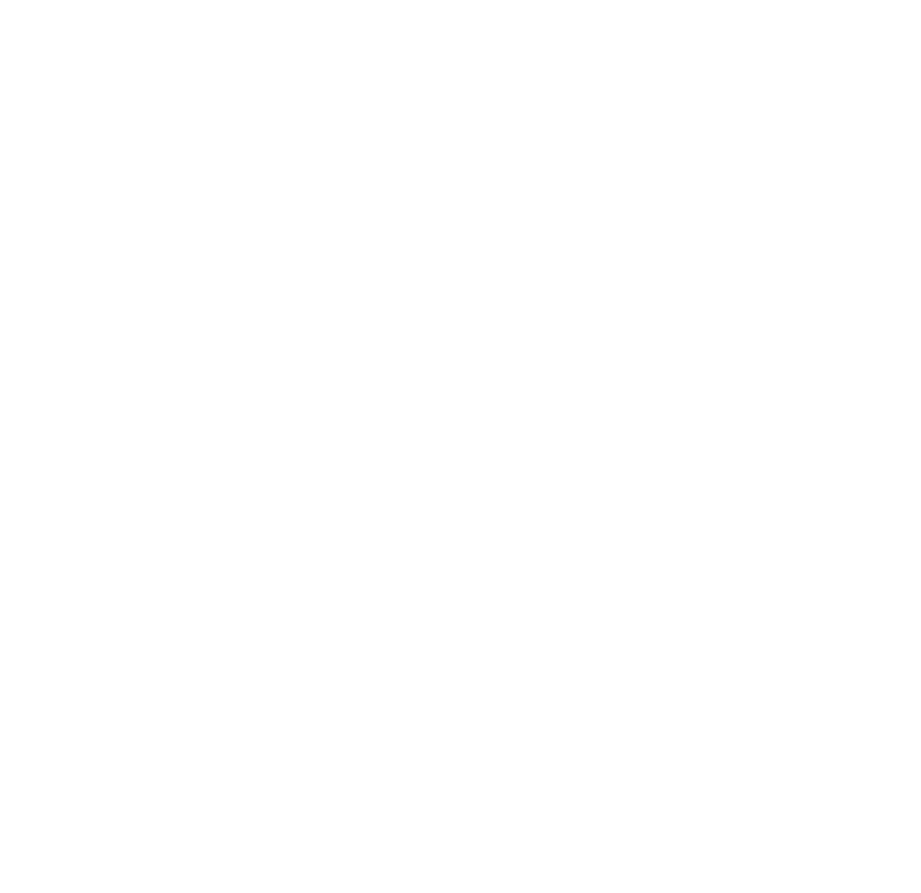
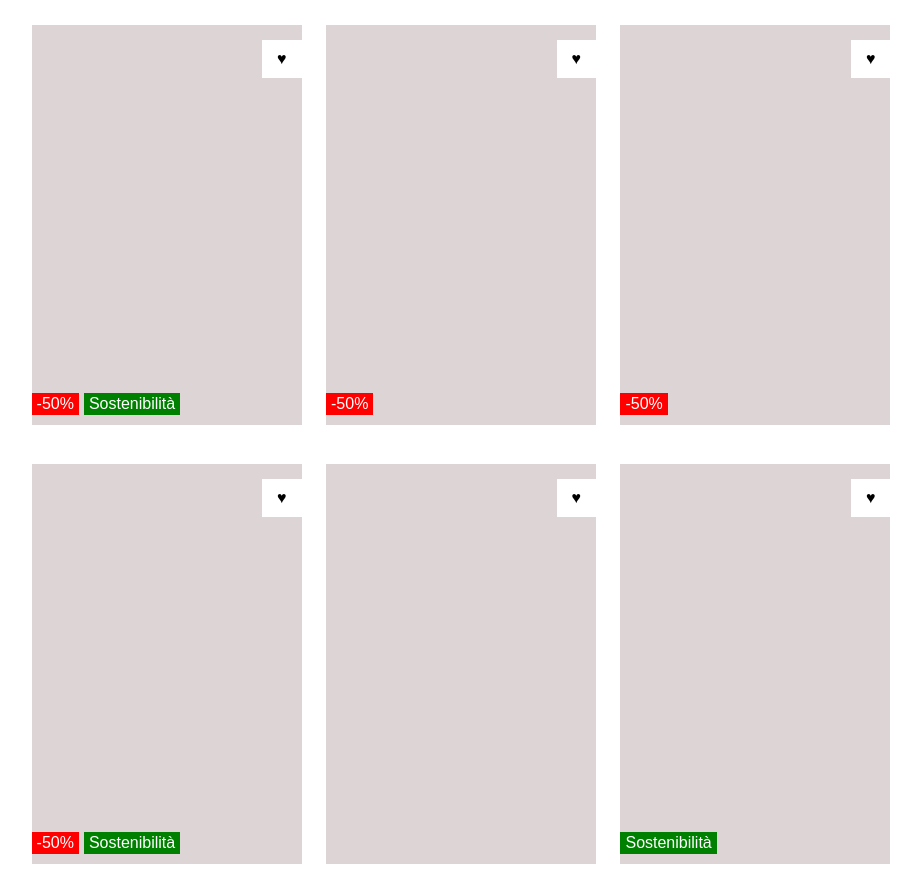
Before and after one commit to agostinopique/html-css-boolando, a plain HTML site: page index.html in a window 1280 px wide. Shown: the whole page, without its empty margins (179-1100 px from the left). Before the commit the page ends 800 px from the top, so only its background shows below. Drawn offline with Linux system fonts and the light colour scheme.

Commit message:
Create le strutture base per le card dei prodotti, compresi sconti, heart e sostenibility

```diff
--- a/assets/style.css
+++ b/assets/style.css
@@ -1,5 +1,67 @@
- * {
+/*  GENERALE */
+* {
   margin: 0;
   padding: 0;
   box-sizing: border-box;
 }
+body {
+  font-family: Arial, Helvetica, sans-serif;
+}
+
+
+/* UITILITY */
+
+.clearfix {
+  content: "";
+  display: table;
+  clear: both;
+}
+
+
+
+/* MAIN */
+
+
+.row {
+  width: 80%;
+  margin: 15px auto;
+  text-align: center;
+}
+
+.product{
+  width: 270px;
+  height: 400px;
+  background-color: rgb(221, 213, 213);
+  display: inline-block;
+  margin: 10px;
+  position: relative;
+}
+
+.products-notes {
+  position: absolute;
+  bottom: 10px;
+}
+
+.discount {
+  float: left;
+  background-color: red;
+  padding: 2px 5px;
+  margin-right: 5px;
+  color: white;
+}
+
+.sostenibility {
+  float: left;
+  padding: 2px 5px;
+  background-color: green;
+  color: white;
+  bottom: 5px;
+}
+
+.heart {
+  position: absolute;
+  right: 0;
+  top: 15px;
+  background-color: white;
+  padding: 10px 15px;
+}
--- a/index.html
+++ b/index.html
@@ -4,10 +4,67 @@
   <meta charset="UTF-8">
   <meta http-equiv="X-UA-Compatible" content="IE=edge">
   <meta name="viewport" content="width=device-width, initial-scale=1.0">
+  <meta name="description" content="Boolando page">
   <link rel="stylesheet" href="./assets/style.css">
   <title>Boolando</title>
 </head>
 <body>
 
+  <div class="row">
+
+    <div class="product">
+      <div class="heart">&hearts;</div>
+      <div class="products-notes clearfix">
+        <div class="discount">-50%</div>
+        <div class="sostenibility">Sostenibilità</div>
+      </div>
+    </div>
+
+
+    <div class="product">
+      <div class="heart">&hearts;</div>
+      <div class="products-notes clearfix">
+        <div class="discount">-50%</div>
+      </div>
+    </div>
+
+
+    <div class="product">
+      <div class="heart">&hearts;</div>
+      <div class="products-notes clearfix">
+        <div class="discount">-50%</div>
+      </div>
+    </div>
+
+  </div>
+
+
+  <div class="row">
+
+    <div class="product">
+      <div class="heart">&hearts;</div>
+      <div class="products-notes clearfix">
+        <div class="discount">-50%</div>
+        <div class="sostenibility">Sostenibilità</div>
+      </div>
+    </div>
+
+
+    <div class="product">
+      <div class="heart">&hearts;</div>
+      <div class="products-notes ">
+      </div>
+    </div>
+
+
+    <div class="product">
+      <div class="heart">&hearts;</div>
+      <div class="products-notes clearfix">
+        <div class="sostenibility">Sostenibilità</div>
+      </div>
+    </div>
+
+  </div>
+
 </body>
 </html>
```
